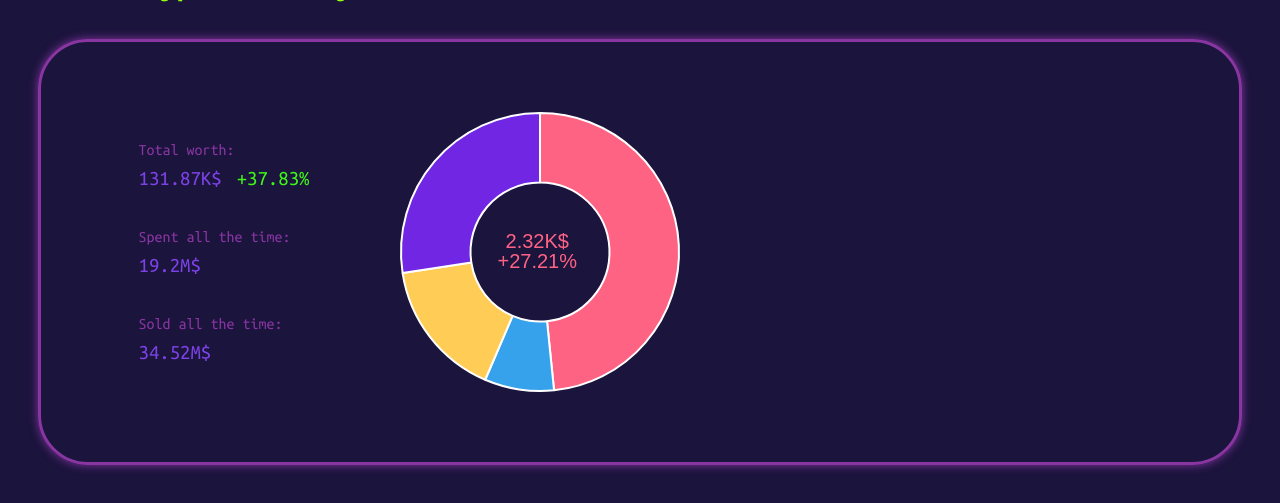
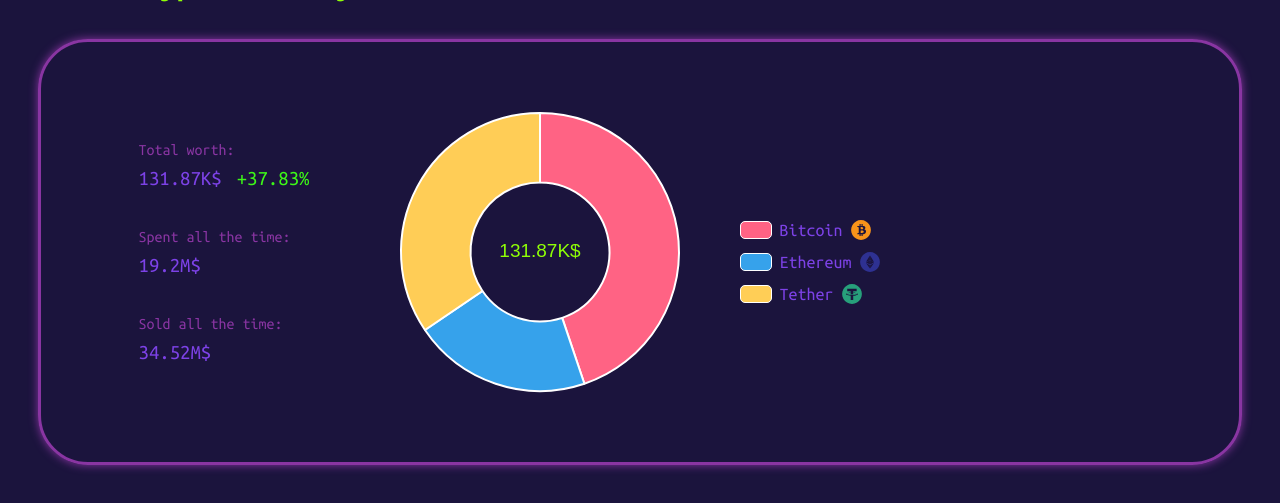
Before and after one commit to LaryStef/CryptoDeal, a Flask app: page /profile in a window 1280 px wide; the page is wider, and only the part inside the window is pictured. Shown: the part 364-867 px from the top of that part. Run offline with Flask 3, Linux system fonts and the light colour scheme; parts of the project's set-up code (start-up, migrations or seed data) failed here and were passed over.

Commit message:
feat: legend for doughnut chart

```diff
--- a/app/static/css/profile.css
+++ b/app/static/css/profile.css
@@ -1206,6 +1206,12 @@ span {
     gap: 15px;
 }
 
+.doughnut-content {
+    display: flex;
+    justify-content: start;
+    gap: 10%;
+}
+
 .doughnut-wrap {
     display: flex;
     justify-content: center;
@@ -1223,6 +1229,53 @@ span {
     border: 3px solid var(--text-hover-color);
     border-radius: 50px;
     box-shadow: 0 0 10px var(--text-hover-color);
+}
+
+.legend-list {
+    padding-top: 20%;
+    padding-bottom: 20%;
+    display: flex;
+    flex-basis: 10%;
+    align-items: start;
+    justify-content: center;
+    flex-direction: column;
+    height: 90%;
+    gap: 5%;
+}
+
+.legend-el {
+    display: flex;
+    align-items: center;
+    justify-content: start;
+    height: 5%;
+    gap: 8px;
+}
+
+.color-rect {
+    display: flex;
+    width: 30px;
+    height: 16px;
+    border: 1px solid white;
+    border-radius: 5px;
+}
+
+.legend-img {
+    width: 20px;
+    height: 20px;
+}
+
+/* !temporary! */
+
+#1 > .color-rect {
+    background-color: #FF6384;
+}
+
+#2 {
+    background-color: #36A2EB;
+}
+
+#3 {
+    background-color: #FFCE56;
 }
 
 .sessions-cap {
--- a/app/templates/profile.html
+++ b/app/templates/profile.html
@@ -41,8 +41,38 @@
                         <span>34.52M$</span>
                     </div>
                 </div>
-                <div class="doughnut-wrap">
-                    <canvas class="doughnut" id="doughnut" aria-label="chart" role="img"></canvas>
+                <div class="doughnut-content">
+                    <div class="doughnut-wrap">
+                        <canvas class="doughnut" id="doughnut" aria-label="chart" role="img"></canvas>
+                    </div>
+                    <div class="legend">
+                        <ul class="legend-list">
+                            <li class="legend-el" id="1">
+                                <div class="color-rect" style="background-color: #FF6384;"></div>
+                                <span>Bitcoin</span><img class="legend-img" src="/static/svg/cryptocurrency/BTC.svg" alt=""></li>
+                            <li class="legend-el" id="2">
+                                <div class="color-rect" style="background-color: #36A2EB;"></div>
+                                <span>Ethereum</span><img class="legend-img" src="/static/svg/cryptocurrency/ETH.svg" alt=""></li>
+                            <li class="legend-el" id="3">
+                                <div class="color-rect" style="background-color: #FFCE56;"></div>
+                                <span>Tether</span><img class="legend-img" src="/static/svg/cryptocurrency/USDT.svg" alt=""></li>
+                            <!-- <li class="legend-el">
+                                <div>color</div>
+                                <span> name</span><img src="" alt=""></li>
+                            <li class="legend-el">
+                                <div>color</div>
+                                <span> name</span><img src="" alt=""></li>
+                            <li class="legend-el">
+                                <div>color</div>
+                                <span> name</span><img src="" alt=""></li>
+                            <li class="legend-el">
+                                <div>color</div>
+                                <span> name</span><img src="" alt=""></li>
+                            <li class="legend-el">
+                                <div>color</div>
+                                <span> name</span><img src="" alt=""></li> -->
+                        </ul>
+                    </div>
                 </div>
             </div>
         </div>
```
Also changed, not shown: frontend/js/profile.js (+9 -10 lines), app/static/js/profile.min.js.
